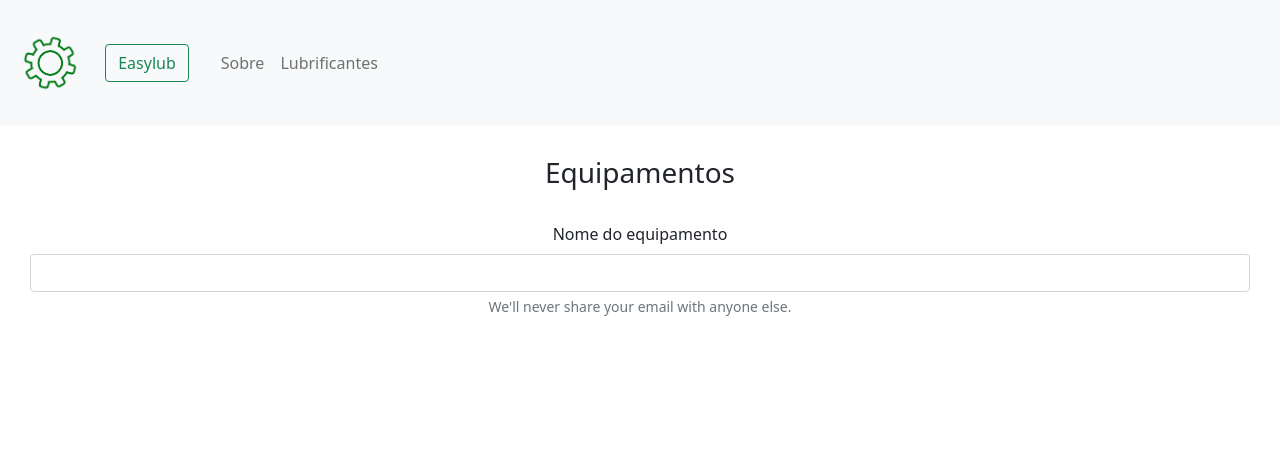
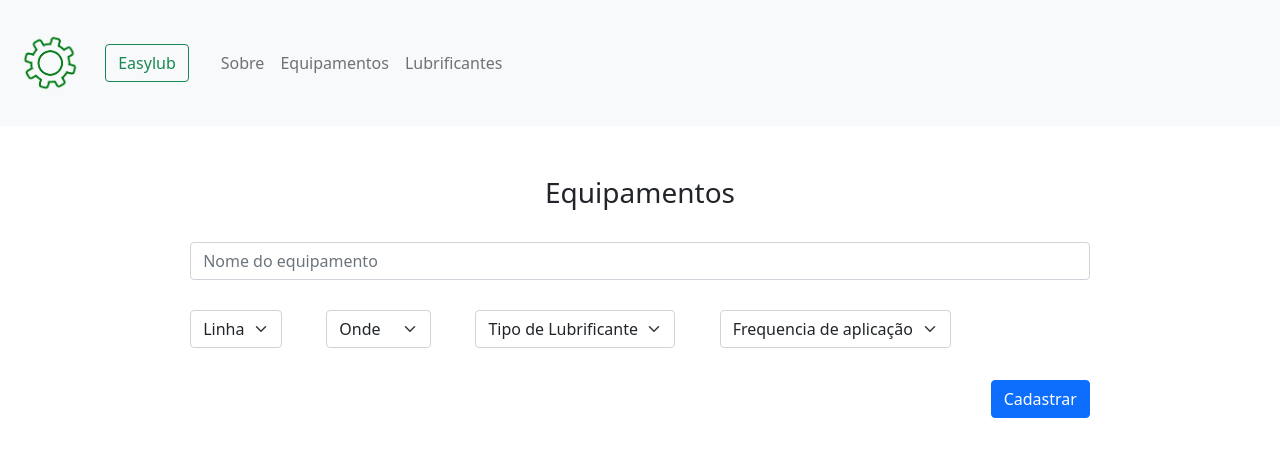
Before and after one commit to willianyoliveira/aula_bootstrap, a plain HTML site: page cadastro_equipamentos.html in a window 1280 px wide. Drawn offline with Linux system fonts and the light colour scheme.

Commit message:
cadatsro de equipamentos

```diff
--- a/cadastro_equipamentos.html
+++ b/cadastro_equipamentos.html
@@ -1,3 +1,4 @@
+
     <!DOCTYPE html>
     <html lang="en">
 
@@ -6,7 +7,8 @@
         <meta http-equiv="X-UA-Compatible" content="IE=edge">
         <meta name="viewport" content="width=device-width, initial-scale=1.0">
         <link rel="stylesheet" type="text/css" href="bootstrap/css/bootstrap.min.css">
-    <link rel="stylesheet" type="text/css" href="css/style.css">
+        <link rel="stylesheet" type="text/css" href="css/cadastro_equipamento.css">
+        <script src="Controller/cadastrar_equipamento.js"></script>
 
         <title>Easylub</title>
     </head>
@@ -24,7 +26,11 @@
                             Sobre
                         </a>
                     </li>
-
+                    <li class="nav-item">
+                        <a class="nav-link" aria-current="page" href="cadastro_equipamentos.html">
+                            Equipamentos
+                        </a>
+                    </li>
                     <li class="nav-item">
                         <a class="nav-link" aria-current="page" href="lubrificantes.html">
                             Lubrificantes
@@ -33,20 +39,56 @@
                 </ul>
             </div>
         </nav>
+        <div class="container">
+            <section id="equipamentos">
 
-    <section id="quem-somos">
                 <div class="container-fluid agenda text-center margin">
                     <h3>Equipamentos</h3>
                     <br>
-            <div class="row">
-                <div class="mb-3">
-                    <label for="exampleInputEmail1" class="form-label">Nome do equipamento</label>
-                    <input type="email" class="form-control" id="exampleInputEmail1" aria-describedby="emailHelp">
-                    <div id="emailHelp" class="form-text">We'll never share your email with anyone else.</div>
+                    <input class="form-control" type="text" placeholder="Nome do equipamento" id="nome_equipamento">
+                    <div class="form-row">
+                        <div class="row-b">
+                            <select id="linha" class="form-select" aria-label="Default select example">
+                                <option selected>Linha</option>
+                                <option value="1">L001</option>
+                                <option value="2">L002</option>
+                                <option value="3">L003</option>
+                            </select>
+                        </div>
+                        <div class="row-b">
+                            <select id="onde" class="form-select" aria-label="Default select example">
+                                <option selected>Onde</option>
+                                <option value="1">Mancal</option>
+                                <option value="2">Two</option>
+                                <option value="3">Three</option>
+                            </select>
+                        </div>
+                        <div class="row-c">
+                            <select id="tipo_lubrificante" class="form-select" aria-label="Default select example">
+                                <option selected>Tipo de Lubrificante</option>
+                                <option value="1">Graxa</option>
+                                <option value="2">Spray</option>
+                                <option value="3">Óleo</option>
+                            </select>
+                        </div>
+                        <div class="row-c">
+                            <select id="frequencia_aplicacao" class="form-select" aria-label="Default select example">
+                                <option selected>Frequencia de aplicação</option>
+                                <option value="1">Mensal</option>
+                                <option value="2">Semestral</option>
+                                <option value="3">Anual</option>
+                            </select>
+                        </div>
+                        <div class="row-d">
+                            <button onclick="cadastrar_equipamento()" type="submit"
+                                class="btn btn-primary">Cadastrar</button>
                         </div>
                     </div>
                 </div>
             </section>
+
+        </div>
+
 
     </body>
     <footer class="text-center">
--- /dev/null
+++ b/css/cadastro_equipamento.css
@@ -0,0 +1,56 @@
+
+.navbar{
+
+}
+.text{
+    text-align: justify;
+    font-size: 25px;
+}
+.text-equipamentos{
+    margin-top: 30px;
+    font-size: 25px;
+}
+.img-fluid{
+    width: 400px;
+    height: 400px;
+ }
+.margin{
+    padding: 30px;
+}
+
+.form-row{
+    float:left;
+    display: inline-block;
+}
+
+.row-a{
+    margin: 20px;
+}
+.row-b{
+    display: inline-block;
+    margin-right: 40px;
+    margin-top: 30px;
+}
+.row-c{
+    display: inline-block;
+    margin-right: 40px;
+    margin-top: 30px;
+}
+
+.container{
+
+    background-color: rgba(255, 255, 255, 0.1);
+    backdrop-filter: blur(10px);
+    -webkit-backdrop-filter: blur(10px);
+    max-width: fit-content;
+    max-height: fit-content;
+    margin-top: 20px;
+    padding-bottom: 50px;
+
+}
+.row-d{
+    float: right;
+    display: inline;
+    margin-top: 100px;
+
+}
--- a/css/style.css
+++ b/css/style.css
@@ -28,6 +28,10 @@
     margin-left: 600px;
 }
 
-.form-select{
-    margin-bottom: 25px;
+.form-row{
+    float:left;
+    display: inline-block;
 }
+div{
+    display: inline-block;
+}
```
Also changed, not shown: index.html (+1 -1 lines), lubrificantes.html (+1 -1 lines), Controller/cadastrar_equipamento.js (added). Lines whose indentation alone changed are shown as unchanged.
